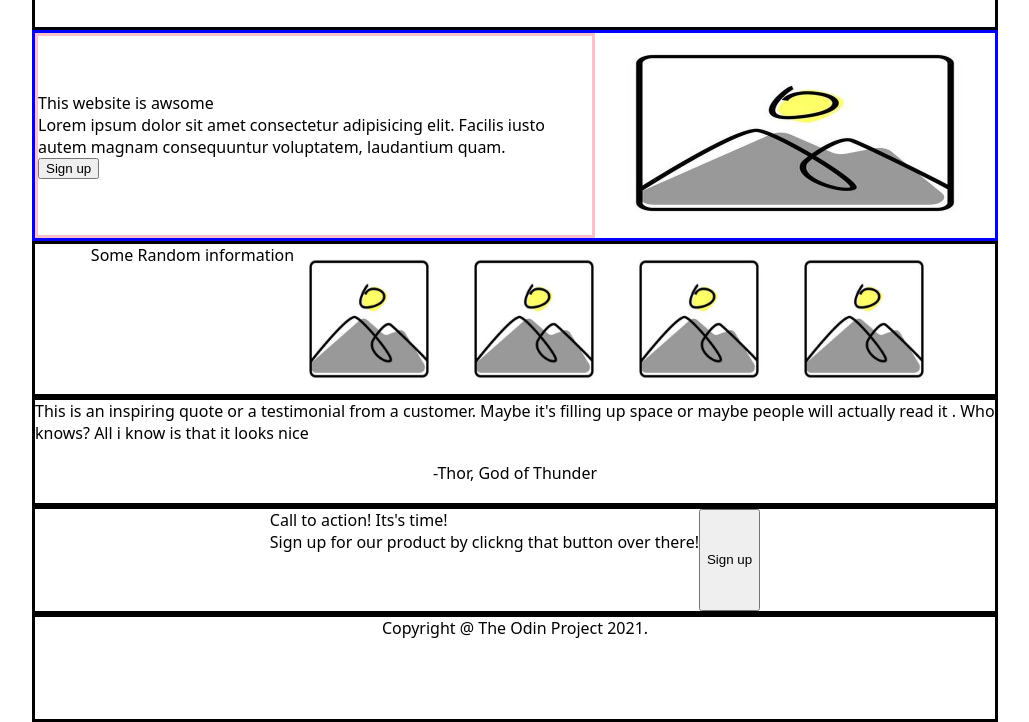
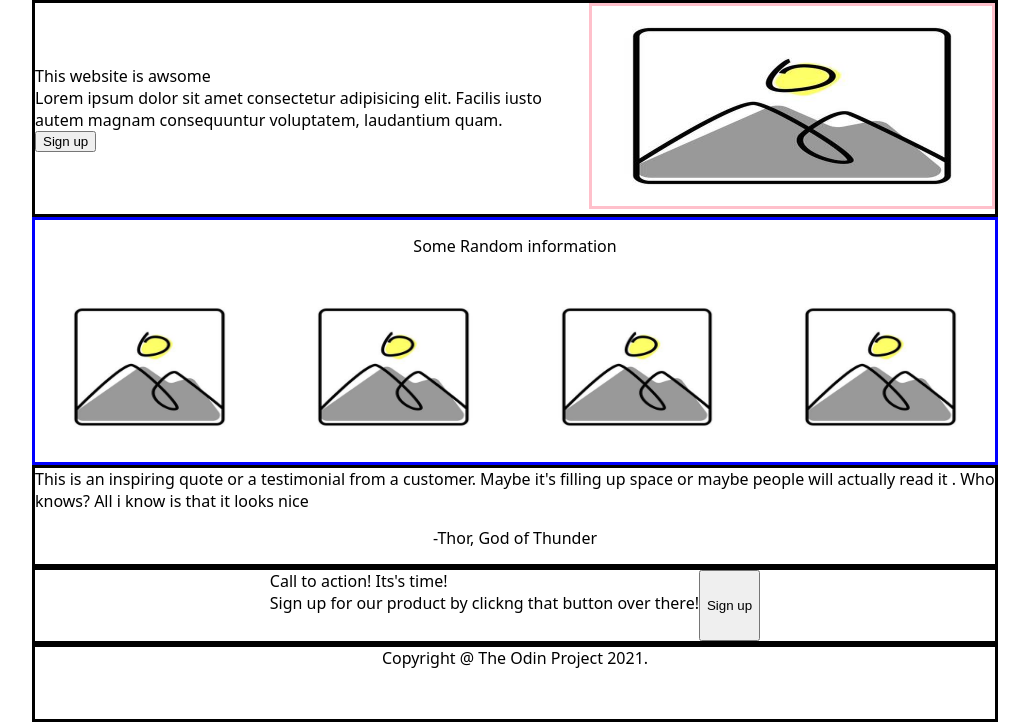
Before and after one commit to yadni-makestuff/landing-page, a plain HTML site: page index.html in a window 1280 px wide. Shown: the part 78-800 px from the top of the page, without its empty margins (125-1154 px from the left). Drawn offline with Linux system fonts and the light colour scheme.

Commit message:
index.html: modified the section2
gave the div that holds the images a
class.

style.css: modifies section1's content right and
section 2 imgscont and text class
imgscont: made the images flex and made them wrap
so that they can resize and set the flex 1
for all images
text : aligned the text in center and gave
it padding
section1's leftcontainer  made the image flexible
and wrap so it doesnt overflow
also made the max height as the container
so it wont overflow

```diff
--- a/index.html
+++ b/index.html
@@ -45,8 +45,8 @@
     <div class="section2">
         <div class="sec2cont">
             <div class="text">Some Random information</div>
-        <div class="imgs">
-            <ul>
+        <div class="imgscont">
+            <ul class="imgs">
                 <li><img src="/landing-page/images/image copy 2.png"
                         alt="this is some subtext under an illustration or image"></li>
                 <li><img src="/landing-page/images/image copy 2.png"
--- a/style.css
+++ b/style.css
@@ -56,17 +56,42 @@ ul{
 }
 
 .sec1cont{
-    border: solid blue;
+
     justify-content: space-between;
+    flex-wrap: wrap;
 }
 .contentleft{
-    border: solid pink;
+
     display: flex;
     flex: 1;
     flex-direction: column;
     justify-content: center;
     flex-basis: 50%;
 }
+.contentright *{
+    border: solid pink;
+    flex-wrap: wrap;
+    flex: 1;
+    max-width: 100%;
+}
 button{
     width:max-content;
 }
+
+.sec2cont{
+    border: solid blue;
+    display: flex;
+    flex-direction: column;
+    flex-wrap: wrap;
+}
+.imgs *{
+    width: 100%;
+    display: flex;
+    flex-wrap: wrap;
+    padding: 10px;
+
+}
+.text{
+    text-align: center;
+    padding: 15px;
+}
```
